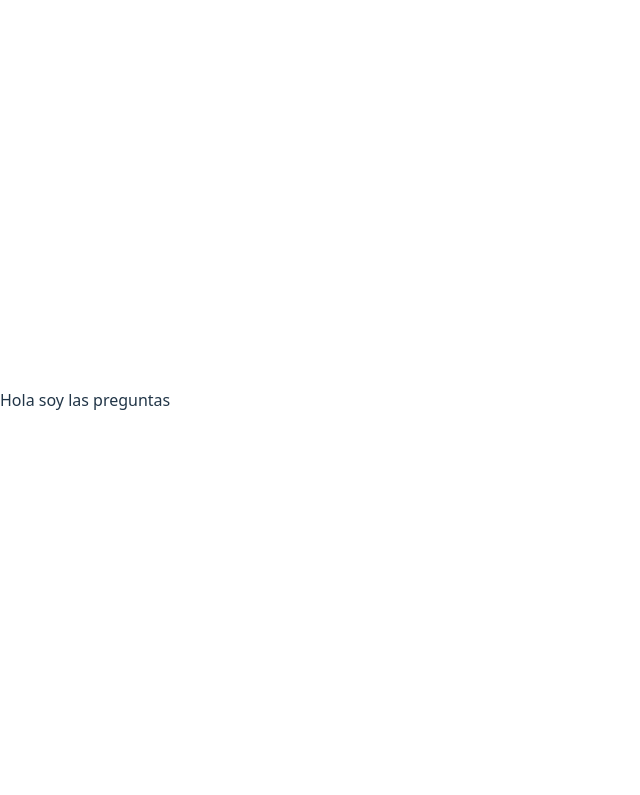
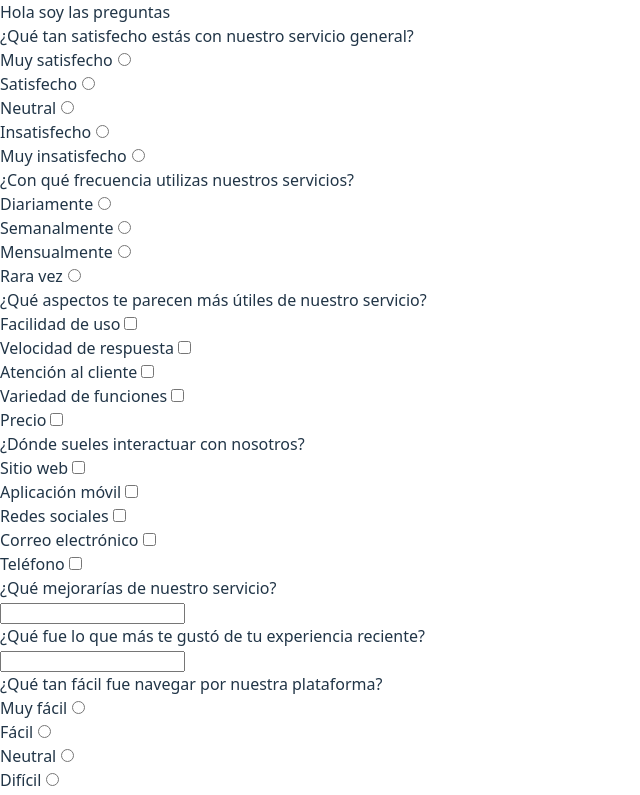
Before and after one commit to John-99F/dynamicSurvey, a React (Vite) app: page /questions in a window 1280 px wide. Shown: the top 795 px of the page, without its empty margins (0-640 px from the left). Built offline with nearby package versions, Linux system fonts and the light colour scheme.

Commit message:
Functionality is implemented in all 3 question components

```diff
--- a/src/components/multipleChoice.jsx
+++ b/src/components/multipleChoice.jsx
@@ -1,5 +1,41 @@
-function  MultipleChoice({question, options, }) {
+import { useState } from "react"
 
+function MultipleChoice({ question, options, }) {
+    const [checkbox, setCheck] = useState(
+        options.length > 0 ? options.map(() => false) : []
+    );
+
+    const handleCheck = (index) => (e) => {
+        const updated = checkbox.map((_, position) =>
+            position === index ? e.target.checked : false);
+        setCheck(updated);
+        console.log(updated);
+    };
+    return (
+        <div>
+            <label>
+                {question}
+            </label>
+            <br />
+            {
+                options.length > 0 ? (
+                    options.map((option, index) => (
+                        <div key={index}>
+                            <label htmlFor={`option-${index}`}>{option}</label>
+                            <input
+                                type="radio"
+                                name="option-multiple-selection"
+                                checked={checkbox[index]}
+                                onChange={handleCheck(index)}
+                            />
+                        </div>
+                    ))
+                ) : (
+                    <p key={id}>2</p>
+                )
+            }
+        </div>
+    )
 }
 
 export default MultipleChoice
--- a/src/components/multipleSelection.jsx
+++ b/src/components/multipleSelection.jsx
@@ -1,5 +1,41 @@
-function  MultipleSelection({question, options, }) {
+import { useState } from "react"
 
+function MultipleSelection({question, options }) {
+    const [checkbox, setCheck] = useState(
+        options.length > 0 ? options.map(() => false) : []
+    );
+
+    const handleCheck = (index) => (e) => {
+        const updated = [...checkbox];
+        updated[index] = e.target.checked;
+        setCheck(updated);
+        console.log(updated);
+    };
+    return (
+        <div>
+            <label>
+                {question}
+            </label>
+            <br />
+            {
+                options.length > 0 ? (
+                    options.map((option, index) => (
+                        <div key={index}>
+                            <label htmlFor={`option-${index}`}>{option}</label>
+                            <input
+                                type="checkbox"
+                                name="option-multiple-selection"
+                                checked={checkbox[index]}
+                                onChange={handleCheck(index)}
+                            />
+                        </div>
+                    ))
+                ) : (
+                    <p key={id}>2</p>
+                )
+            }
+        </div>
+    )
 }
 
 export default MultipleSelection
--- a/src/components/openResponse.jsx
+++ b/src/components/openResponse.jsx
@@ -1,5 +1,22 @@
-function  OpenResponse({question,}) {
+import { useState } from "react"
 
+function  OpenResponse({question}) {
+    const [answer, setAnswer] = useState("")
+    const handleAnswer = (e) => {
+        setAnswer(e)
+        console.log(e)
+    }
+    return (
+        <div>
+            <label> {question}</label>
+            <br />
+            <input
+                type="text"
+                value={answer}
+                onChange={(e) => handleAnswer(e.target.value)}
+            />
+        </div>
+    )
 }
 
 export default OpenResponse
--- a/src/pages/dashboard.jsx
+++ b/src/pages/dashboard.jsx
@@ -1,7 +1,12 @@
+import {Link } from 'react-router-dom'
+
 function DashBoard() {
+
     return (
         <div>
-            Hola soy un react
+            <button>
+                <Link to={"/questions"}>Navegar a la encuesta</Link>
+            </button>
         </div>
     )
 }
--- a/src/pages/questions.jsx
+++ b/src/pages/questions.jsx
@@ -1,7 +1,32 @@
+import { questions, typesQuestions } from '../utils/constants'
+import MultipleSelection from '../components/multipleSelection'
+import OpenResponse from '../components/openResponse'
+import MultipleChoice from '../components/multipleChoice'
 function Questions() {
+
     return (
         <div>
             Hola soy las preguntas
+            {questions.map((element) => {
+                return element.type == typesQuestions[1] ?
+                    <MultipleChoice
+                        key={element.id}
+                        question={element.question}
+                        options={element.options}
+                    />
+                    : element.type == typesQuestions[2] ?
+                        <MultipleSelection
+                            key={element.id}
+
+                            question={element.question}
+                            options={element.options}
+                        />
+                        : element.type == typesQuestions[3] ?
+                            <OpenResponse
+                                key={element.id}
+                                question={element.question}
+                            /> : <div key={element.id}></div>
+            })}
         </div>
     )
 }
--- a/src/utils/constants.js
+++ b/src/utils/constants.js
@@ -1,12 +1,12 @@
-const typesQuestions = {
+export const typesQuestions = {
     1: 'Opción Múltiple',
     2: 'Seleccion Múltiple',
     3: 'Respuesta abierta'
 }
 
-let questions = [
-    {
-        type: 1,
+export let questions = [
+    {   id:100,
+        type: typesQuestions[1],
         question: '¿Qué tan satisfecho estás con nuestro servicio general?',
         options: [
           'Muy satisfecho',
@@ -17,7 +17,8 @@ let questions = [
         ]
       },
       {
-        type: 1,
+        id:101,
+        type: typesQuestions[1],
         question: '¿Con qué frecuencia utilizas nuestros servicios?',
         options: [
           'Diariamente',
@@ -27,7 +28,8 @@ let questions = [
         ]
       },
       {
-        type: 2,
+        id:102,
+        type: typesQuestions[2],
         question: '¿Qué aspectos te parecen más útiles de nuestro servicio?',
         options: [
           'Facilidad de uso',
@@ -38,7 +40,8 @@ let questions = [
         ]
       },
       {
-        type: 2,
+        id:103,
+        type:  typesQuestions[2],
         question: '¿Dónde sueles interactuar con nosotros?',
         options: [
           'Sitio web',
@@ -49,15 +52,18 @@ let questions = [
         ]
       },
       {
-        type: 3,
+        id:104,
+        type:  typesQuestions[3],
         question: '¿Qué mejorarías de nuestro servicio?'
       },
       {
-        type: 3,
+        id:105,
+        type: typesQuestions[3],
         question: '¿Qué fue lo que más te gustó de tu experiencia reciente?'
       },
       {
-        type: 1,
+        id:106,
+        type: typesQuestions[1],
         question: '¿Qué tan fácil fue navegar por nuestra plataforma?',
         options: [
           'Muy fácil',
@@ -68,7 +74,8 @@ let questions = [
         ]
       },
       {
-        type: 1,
+        id:107,
+        type:typesQuestions[1],
         question: '¿Recomendarías nuestro servicio a otras personas?',
         options: [
           'Definitivamente sí',
@@ -79,7 +86,8 @@ let questions = [
         ]
       },
       {
-        type: 2,
+        id:108,
+        type: typesQuestions[2],
         question: '¿Qué canales prefieres para recibir actualizaciones o promociones?',
         options: [
           'Correo electrónico',
@@ -90,7 +98,8 @@ let questions = [
         ]
       },
       {
-        type: 1,
+        id:109,
+        type: typesQuestions[1],
         question: '¿Tu problema fue resuelto en tu última interacción con nosotros?',
         options: [
           'Sí, completamente',
```
Also changed, not shown: src/components/shapeQuestions.jsx (added).
